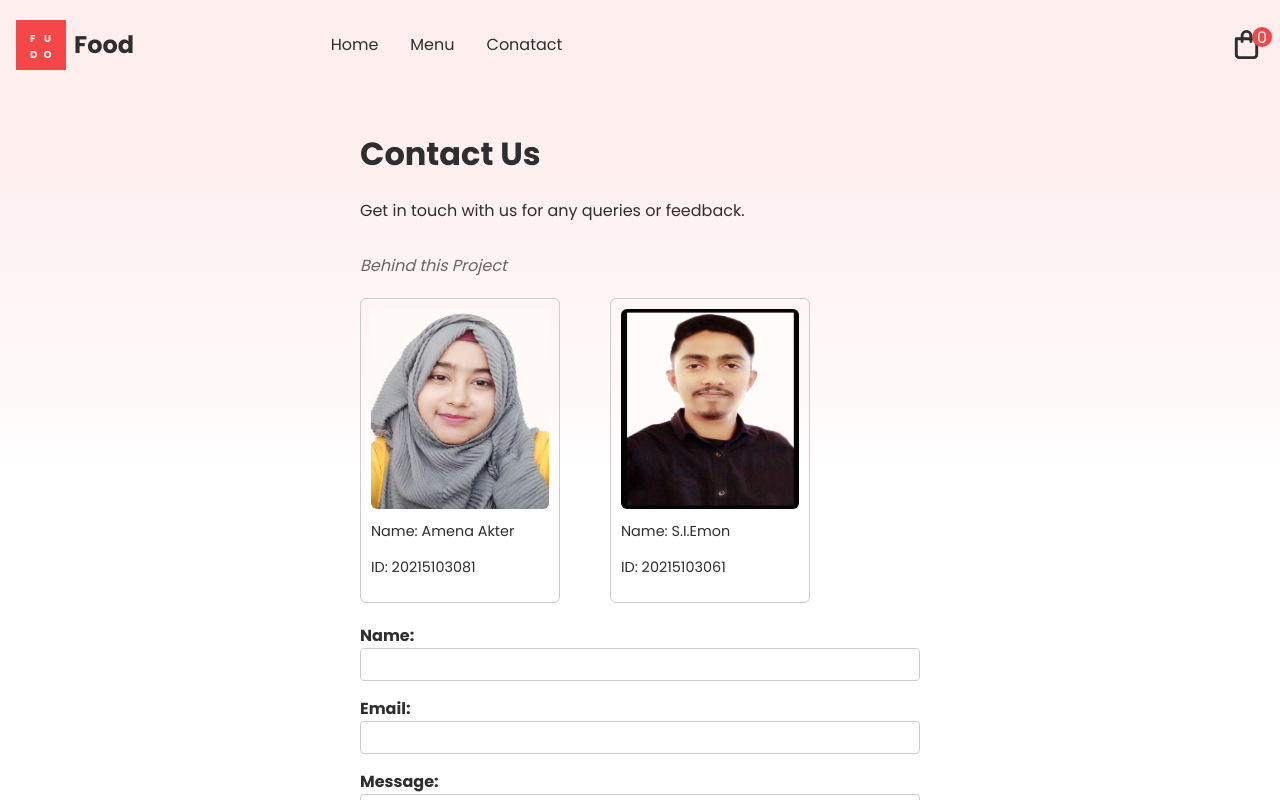
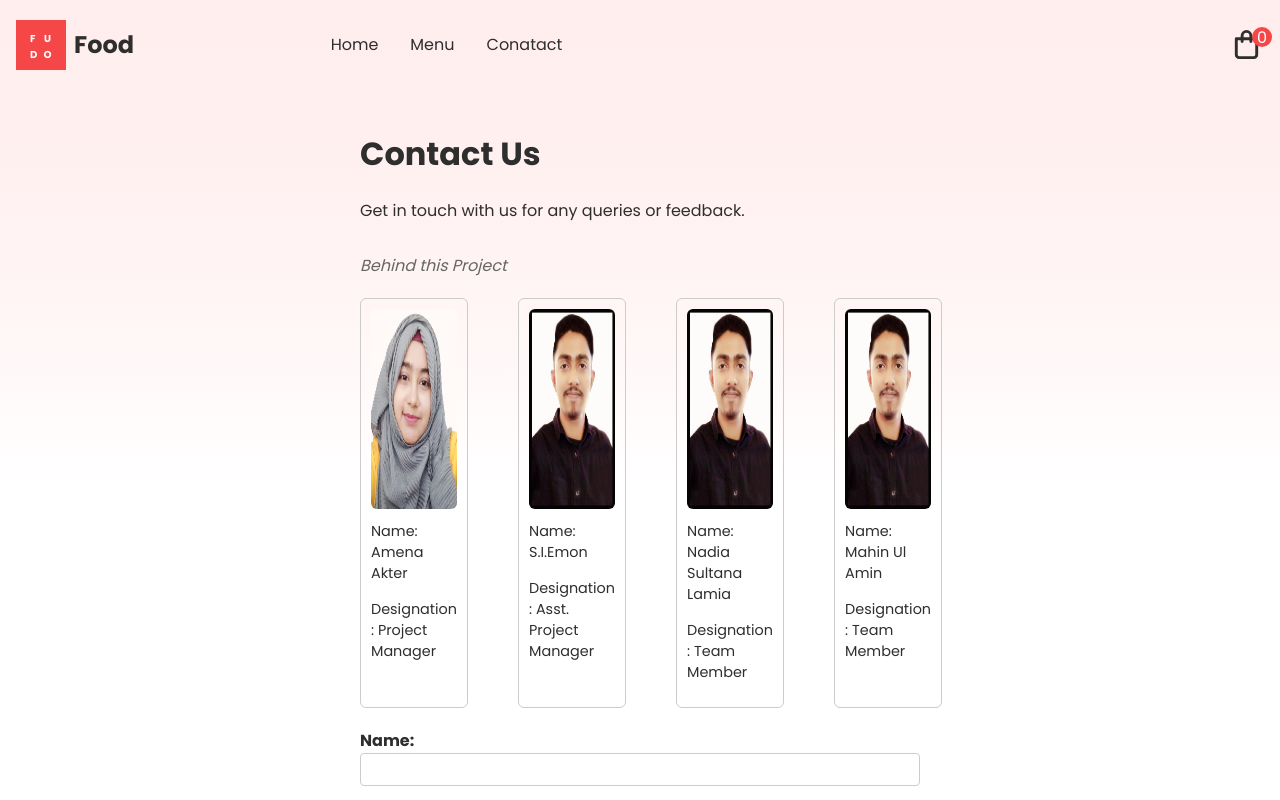
Before and after one commit to Emon16A/FoodDelivery, a Next.js app in the folder Food/: page /contactus in a window 1280 px wide. Shown: the top 800 px of the page. Built offline with nearby package versions, Linux system fonts and the light colour scheme.

Commit message:
Update ContactUs.jsx

```diff
--- a/Food/components/ContactUs.jsx
+++ b/Food/components/ContactUs.jsx
@@ -21,13 +21,26 @@ const ContactUs = () => {
           <div className={styles.photo}>
             <Image src={Am} alt="Photo 1" width={200} height={200} />
             <p>Name: Amena Akter</p>
-            <p>ID: 20215103081</p>
+            <p>Designation  :   Project Manager</p>
           </div>
           <div className={styles.photo}>
             <Image src={Em} alt="Photo 2" width={200} height={200} />
             <p>Name: S.I.Emon</p>
-            <p>ID: 20215103061</p>
+            <p>Designation : Asst. Project Manager</p>
           </div>
+
+          <div className={styles.photo}>
+            <Image src={Em} alt=" " width={200} height={200} />
+            <p>Name: Nadia Sultana Lamia</p>
+            <p>Designation : Team Member</p>
+          </div>
+
+          <div className={styles.photo}>
+            <Image src={Em} alt=" " width={200} height={200} />
+            <p>Name: Mahin Ul Amin</p>
+            <p>Designation : Team Member</p>
+          </div>
+
 
         </div>
         <div className={styles.formContainer}>
```
